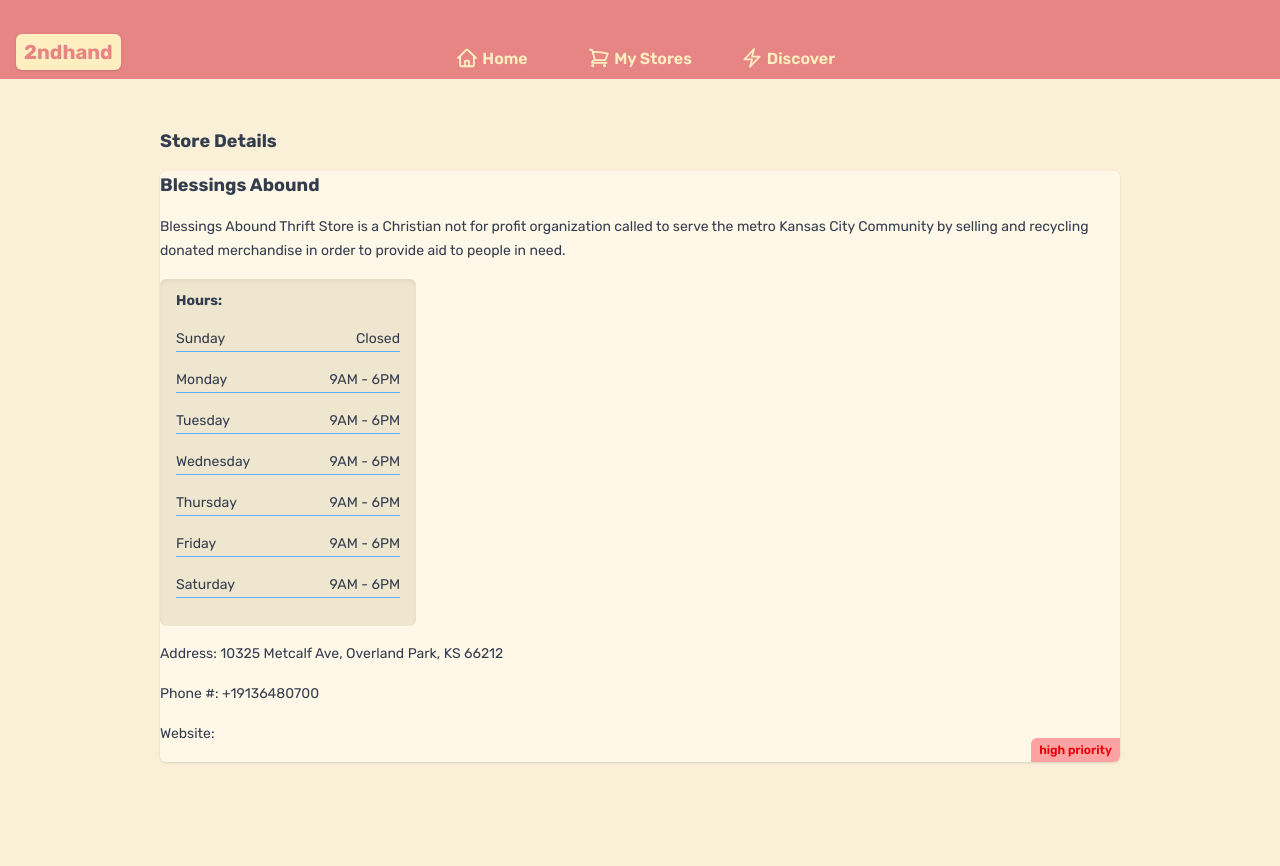
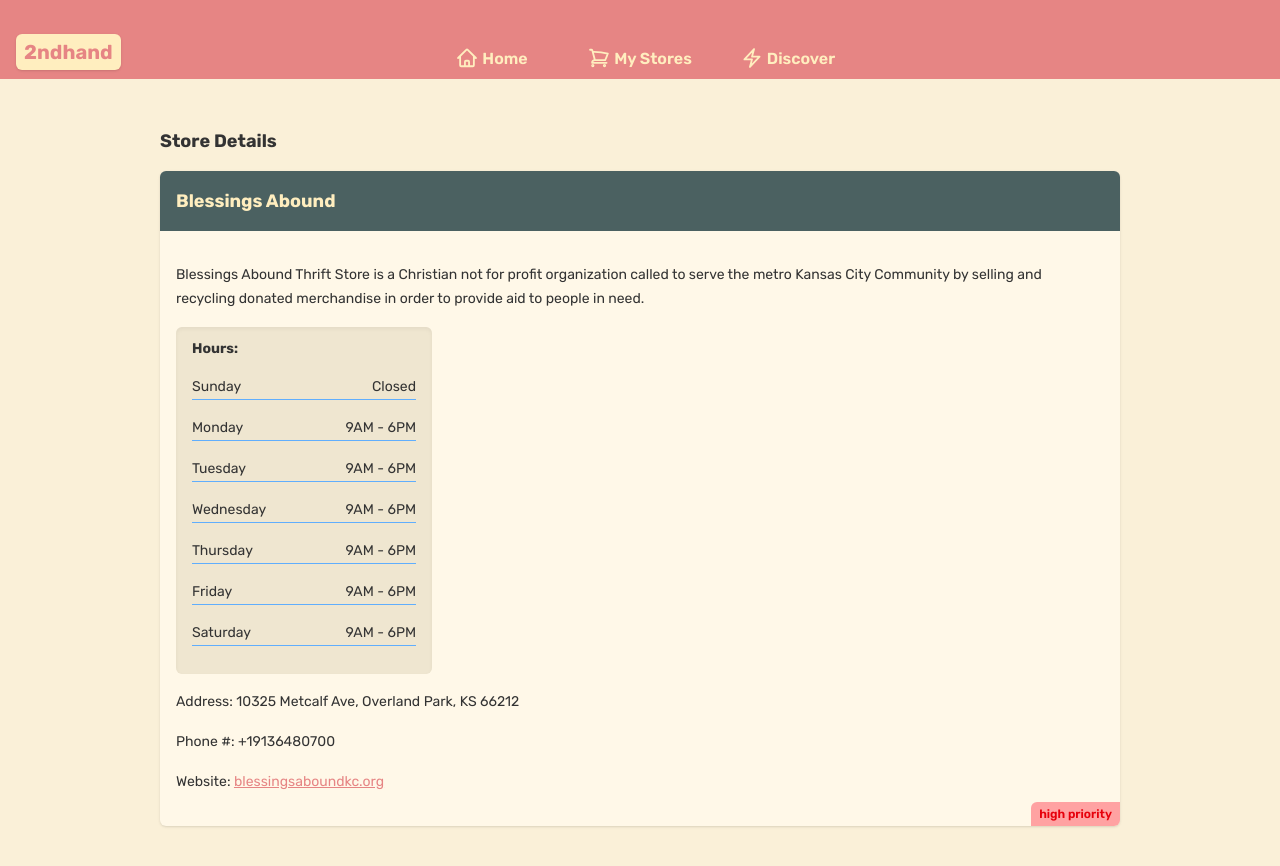
Before and after one commit to benjaminferreira/2ndhand, a Next.js app: page /stores/1 in a window 1280 px wide. Shown: the top 866 px of the page. Before the commit the page ends 810 px from the top, so only its background shows below. Built offline with nearby package versions, Linux system fonts and the light colour scheme; data requests are answered from the project's data file.

Commit message:
Adding "add store" form/page to send store data to the db. Adjusted store listing vs full page info.

```diff
--- a/app/globals.css
+++ b/app/globals.css
@@ -1,7 +1,7 @@
 @import "tailwindcss";
 
 @theme {
-    --color-text1: #333d4d; /*#364153;*/
+	--color-text1: #333;
 	--color-accent1: #e68584;
 	--color-accent2: #ffeebf;
 	--color-accent3: #60aefd;
@@ -140,16 +140,19 @@
 form {
 	@apply py-4
 		px-7
-		bg-accent2/5
 		rounded-md
 		block
 		mx-auto
 		min-w-fit
-		w-1/4;
+		w-3/4;
 }
 
 form label {
 	@apply block;
+}
+
+form textarea {
+	@apply h-32;
 }
 
 form input,
@@ -161,7 +164,21 @@
 		px-2
 		py-1
 		rounded-md
-		w-full;
+		w-full
+		bg-bkg1
+		border
+		border-transparent;
+}
+form input:is(:hover, :focus-visible),
+form textarea:is(:hover, :focus-visible),
+form select:is(:hover, :focus-visible) {
+	@apply bg-white
+		border-accent4;
+}
+
+form select option {
+	@apply p-3
+    bg-white;
 }
 
 form button {
--- a/app/loading.jsx
+++ b/app/loading.jsx
@@ -1,8 +1,8 @@
 export default function Loading() {
-    return (
-        <main className="text-center">
-            <h2 className="text-primary">Loading...</h2>
-            <p>Hopefully not for too long :)</p>
-        </main>
-    );
+	return (
+		<main className="text-center">
+			<h2 className="text-primary">Loading...</h2>
+			<p>Urge to shop incoming!</p>
+		</main>
+	);
 }
--- a/app/page.jsx
+++ b/app/page.jsx
@@ -11,7 +11,10 @@
 			</p>
 
 			<div className="flex justify-center my-8">
-                <Link href="/stores" tabIndex="-1">
+				<Link
+					href="/stores"
+					tabIndex="-1"
+				>
 					<button className="btn-primary">My Stores</button>
 				</Link>
 			</div>
--- a/app/stores/StoreList.jsx
+++ b/app/stores/StoreList.jsx
@@ -1,9 +1,6 @@
 import Link from "next/link";
 
 async function getMyStores() {
-    // Imitate delay to test loading screen.
-    await new Promise((resolve) => setTimeout(resolve, 3000));
-
 	const res = await fetch("http://localhost:4000/stores", {
 		next: {
 			revalidate: 0, // Opt out of using cache
@@ -18,7 +15,10 @@
 	return (
 		<>
 			{stores.map((store) => (
-                <div key={store.id} className="card">
+				<div
+					key={store.id}
+					className="card"
+				>
 					<div className="card-header">
 						<h2>{store.name}</h2>
 						<Link href={`/stores/${store.id}`}>
@@ -42,22 +42,6 @@
 					</div>
 					<div className="card-body">
 						<p>{store.about}</p>
-                        <div className="store-hours cardback">
-                            <h3>Hours:</h3>
-                            {store.hours.map((hour, key) => (
-                                <p key={key}>
-                                    <span>{hour.split(":")[0]}</span>
-                                    <span>{hour.split(":")[1]}</span>
-                                </p>
-                            ))}
-                        </div>
-                        <p>Address: {store.address}</p>
-                        <p>Phone #: {store.phone}</p>
-                        <p>
-                            Website:
-                            <a href={store.website}></a>
-                        </p>
-                        <div className={`pill ${store.priority}`}>{store.priority} priority</div>
 					</div>
 				</div>
 			))}
--- a/app/stores/[id]/page.jsx
+++ b/app/stores/[id]/page.jsx
@@ -12,9 +12,6 @@
 }
 
 async function getStore(id) {
-    // Imitate delay to test loading screen.
-    await new Promise((resolve) => setTimeout(resolve, 3000));
-
 	const res = await fetch("http://localhost:4000/stores/" + id, {
 		next: {
 			revalidate: 60,
@@ -36,8 +33,14 @@
 			<nav>
 				<h2>Store Details</h2>
 			</nav>
-            <div key={store.id} className="card">
+			<div
+				key={store.id}
+				className="card"
+			>
+				<div className="card-header">
 					<h2>{store.name}</h2>
+				</div>
+				<div className="card-body">
 					<p>{store.about}</p>
 					<div className="store-hours cardback">
 						<h3>Hours:</h3>
@@ -51,10 +54,10 @@
 					<p>Address: {store.address}</p>
 					<p>Phone #: {store.phone}</p>
 					<p>
-                    Website:
-                    <a href={store.website}></a>
+						Website: <a href={store.website}>{store.website}</a>
 					</p>
 					<div className={`pill ${store.priority}`}>{store.priority} priority</div>
+				</div>
 			</div>
 		</main>
 	);
--- /dev/null
+++ b/app/stores/add/CreateForm.jsx
@@ -0,0 +1,92 @@
+"use client";
+
+import { useRouter } from "next/navigation";
+import { useState } from "react";
+
+export default function CreateForm() {
+	const router = useRouter();
+
+	const [name, setName] = useState("");
+	const [about, setAbout] = useState("");
+	const [priority, setPriority] = useState("low");
+	const [isLoading, setIsLoading] = useState(false);
+
+	const handleSubmit = async (e) => {
+		e.preventDefault();
+		setIsLoading(true);
+
+		const store = {
+			name,
+			about,
+			priority,
+			address: "12345 Lane, USA",
+			phone: "1234567890",
+			hours: [
+				"Sunday: 10AM - 7PM",
+				"Monday: 9AM - 8PM",
+				"Tuesday: 9AM - 8PM",
+				"Wednesday: 9AM - 8PM",
+				"Thursday: 9AM - 8PM",
+				"Friday: 9AM - 8PM",
+				"Saturday: 9AM - 8PM",
+			],
+			website: "https://www.example.com",
+		};
+
+		const res = await fetch("http://localhost:4000/stores", {
+			method: "POST",
+			headers: {
+				"Content-Type": "application/json",
+			},
+			body: JSON.stringify(store),
+		});
+
+		if (res.status === 201) {
+			router.push("/stores");
+			router.refresh();
+		}
+	};
+
+	return (
+		<form
+			onSubmit={handleSubmit}
+			className="card"
+		>
+			<label>
+				<span>Store Name:</span>
+				<input
+					required
+					type="text"
+					onChange={(e) => setName(e.target.value)}
+					value={name}
+				/>
+			</label>
+			<label>
+				<span>About:</span>
+				<textarea
+					required
+					onChange={(e) => setAbout(e.target.value)}
+					value={about}
+				/>
+			</label>
+			<label>
+				<span>Priority:</span>
+				<select
+					onChange={(e) => setPriority(e.target.value)}
+					value={priority}
+				>
+					<option value="low">Low</option>
+					<option value="medium">Medium</option>
+					<option value="high">High</option>
+				</select>
+			</label>
+			<button
+				className="btn-secondary"
+				disabled={isLoading}
+			>
+				{isLoading && <span>Adding...</span>}
+				{!isLoading && <span>Add Store</span>}
+			</button>
+		</form>
+	);
+}
--- /dev/null
+++ b/app/stores/add/page.jsx
@@ -0,0 +1,10 @@
+import CreateForm from "./CreateForm";
+
+export default function AddStore() {
+	return (
+		<main>
+			<h2 className="text-primary text-center">Add a New Store</h2>
+			<CreateForm />
+		</main>
+	);
+}
```
Also changed, not shown: _data/db.json (indentation only). Lines whose indentation alone changed are shown as unchanged.
